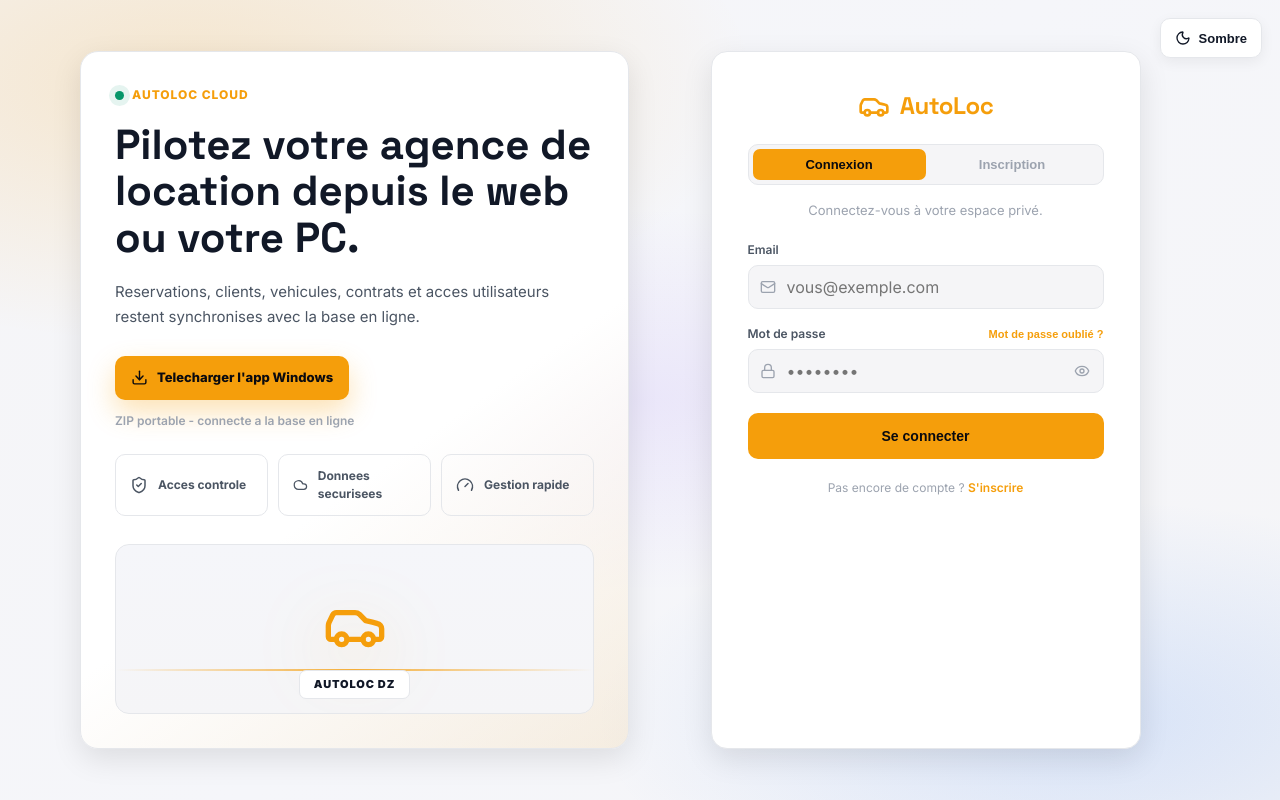
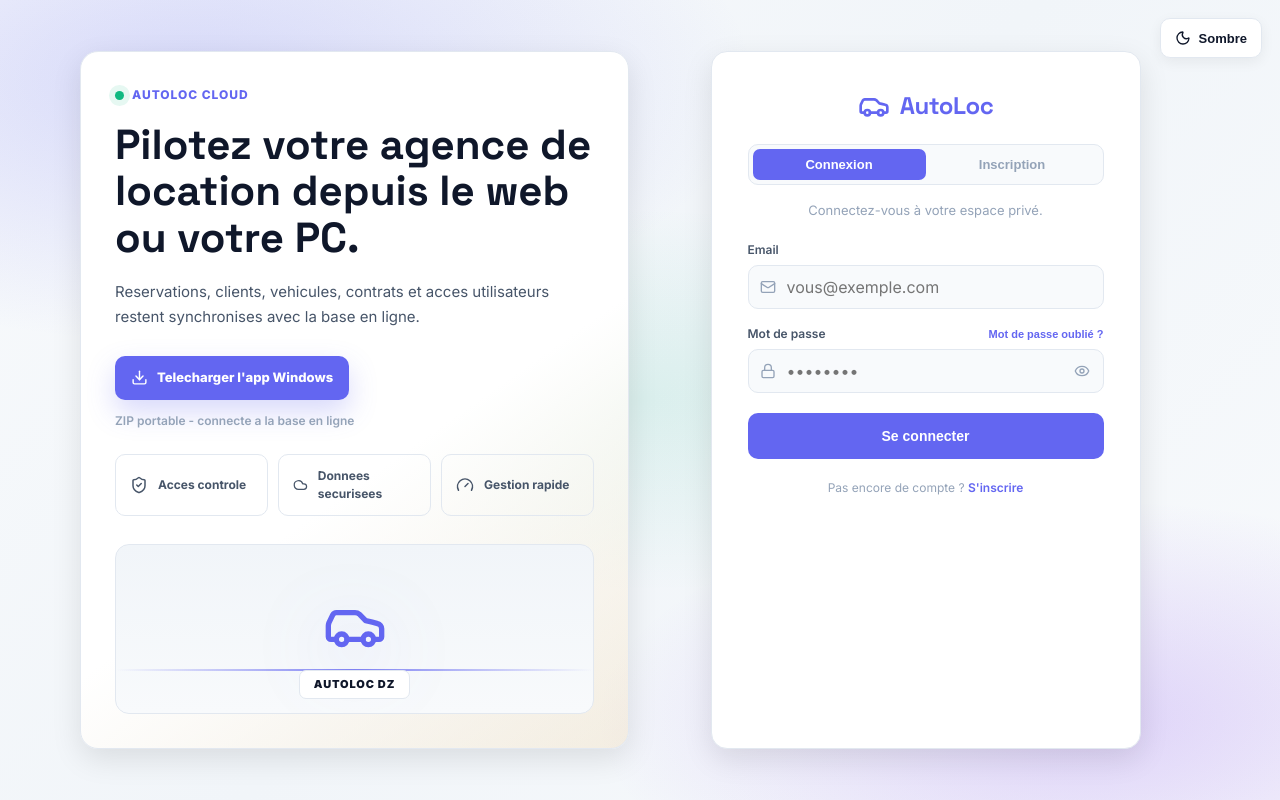
Before and after one commit to islam-ch001/autoloc, a React (Vite) app: page /login in a window 1280 px wide. Built offline with nearby package versions, Linux system fonts and the light colour scheme; no server answers.

Commit message:
feat(theme): nouvelle palette Indigo/Violet/Emeraude (Supabase-style)

```diff
--- a/src/App.jsx
+++ b/src/App.jsx
@@ -90,7 +90,7 @@ function AppShell() {
           <h2 style={{ fontFamily: "'Space Grotesk', sans-serif", fontSize: 20, marginBottom: 8, color: 'var(--text)' }}>Impossible de joindre l'API</h2>
           <p style={{ color: 'var(--text-2)', fontSize: 13, marginBottom: 20, lineHeight: 1.6 }}>Le serveur backend est peut-être en démarrage. Attendez 30 secondes et réessayez.</p>
           <p style={{ color: 'var(--danger)', fontSize: 12, marginBottom: 20, background: 'var(--danger-soft)', padding: '8px 12px', borderRadius: 8 }}>{error}</p>
-          <button onClick={reload} style={{ background: 'var(--primary)', color: '#0a0a0f', border: 'none', padding: '10px 24px', borderRadius: 8, fontWeight: 600, cursor: 'pointer', fontSize: 14 }}>Réessayer</button>
+          <button onClick={reload} style={{ background: 'var(--primary)', color: '#ffffff', border: 'none', padding: '10px 24px', borderRadius: 8, fontWeight: 600, cursor: 'pointer', fontSize: 14 }}>Réessayer</button>
         </div>
       </div>
     );
--- a/src/index.css
+++ b/src/index.css
@@ -1,34 +1,35 @@
 @import url('https://fonts.googleapis.com/css2?family=Inter:wght@400;500;600;700;800;900&family=Space+Grotesk:wght@500;600;700&family=Cairo:wght@400;500;600;700;800&display=swap');
 
 :root {
-  --bg: #0a0a0f;
-  --bg-2: #12121a;
-  --surface: #1a1a28;
-  --surface-2: #22223a;
-  --surface-3: #2a2a42;
-  --border: #2a2a3e;
-  --border-2: #363650;
+  /* === MODE SOMBRE — palette Indigo/Violet/Émeraude === */
+  --bg: #09090B;            /* Noir Zinc profond */
+  --bg-2: #111114;
+  --surface: #18181B;
+  --surface-2: #27272A;
+  --surface-3: #3F3F46;
+  --border: #27272A;
+  --border-2: #3F3F46;
 
-  --text: #f0f0f5;
-  --text-2: #b0b0c0;
-  --text-3: #707088;
+  --text: #FAFAFA;
+  --text-2: #A1A1AA;
+  --text-3: #71717A;
 
-  --primary: #f59e0b;
-  --primary-dark: #d97706;
-  --primary-soft: rgba(245, 158, 11, 0.12);
-  --primary-glow: rgba(245, 158, 11, 0.25);
+  --primary: #6366F1;       /* Indigo */
+  --primary-dark: #4F46E5;
+  --primary-soft: rgba(99, 102, 241, 0.14);
+  --primary-glow: rgba(99, 102, 241, 0.30);
 
-  --accent: #3b82f6;
-  --accent-soft: rgba(59, 130, 246, 0.12);
+  --accent: #7C3AED;        /* Violet */
+  --accent-soft: rgba(124, 58, 237, 0.14);
 
-  --success: #10b981;
-  --success-soft: rgba(16, 185, 129, 0.12);
-  --warning: #f59e0b;
-  --warning-soft: rgba(245, 158, 11, 0.12);
-  --danger: #ef4444;
-  --danger-soft: rgba(239, 68, 68, 0.12);
-  --purple: #8b5cf6;
-  --purple-soft: rgba(139, 92, 246, 0.12);
+  --success: #10B981;       /* Émeraude */
+  --success-soft: rgba(16, 185, 129, 0.14);
+  --warning: #F59E0B;
+  --warning-soft: rgba(245, 158, 11, 0.14);
+  --danger: #EF4444;
+  --danger-soft: rgba(239, 68, 68, 0.14);
+  --purple: #7C3AED;
+  --purple-soft: rgba(124, 58, 237, 0.14);
 
   --radius-sm: 8px;
   --radius: 12px;
@@ -40,35 +41,35 @@
   --shadow-lg: 0 8px 40px rgba(0, 0, 0, 0.4);
 }
 
-/* === Mode clair === */
+/* === MODE CLAIR — palette Indigo/Violet/Émeraude === */
 :root[data-theme="light"] {
-  --bg: #f5f5f7;
-  --bg-2: #ffffff;
-  --surface: #ffffff;
-  --surface-2: #f5f6fa;
-  --surface-3: #eceef5;
-  --border: #e5e7eb;
-  --border-2: #d1d5db;
+  --bg: #F8FAFC;            /* Gris Ardoise très clair */
+  --bg-2: #FFFFFF;
+  --surface: #FFFFFF;
+  --surface-2: #F1F5F9;
+  --surface-3: #E2E8F0;
+  --border: #E2E8F0;
+  --border-2: #CBD5E1;
 
-  --text: #111827;
-  --text-2: #4b5563;
-  --text-3: #9ca3af;
+  --text: #0F172A;
+  --text-2: #475569;
+  --text-3: #94A3B8;
 
-  --primary: #f59e0b;
-  --primary-dark: #d97706;
-  --primary-soft: rgba(245, 158, 11, 0.15);
-  --primary-glow: rgba(245, 158, 11, 0.30);
+  --primary: #6366F1;       /* Indigo */
+  --primary-dark: #4F46E5;
+  --primary-soft: rgba(99, 102, 241, 0.10);
+  --primary-glow: rgba(99, 102, 241, 0.25);
 
-  --accent: #2563eb;
-  --accent-soft: rgba(37, 99, 235, 0.10);
+  --accent: #7C3AED;        /* Violet */
+  --accent-soft: rgba(124, 58, 237, 0.10);
 
-  --success: #059669;
-  --success-soft: rgba(5, 150, 105, 0.10);
-  --warning: #d97706;
-  --warning-soft: rgba(217, 119, 6, 0.10);
-  --danger: #dc2626;
+  --success: #10B981;       /* Émeraude */
+  --success-soft: rgba(16, 185, 129, 0.10);
+  --warning: #F59E0B;
+  --warning-soft: rgba(245, 158, 11, 0.10);
+  --danger: #DC2626;
   --danger-soft: rgba(220, 38, 38, 0.10);
-  --purple: #7c3aed;
+  --purple: #7C3AED;
   --purple-soft: rgba(124, 58, 237, 0.10);
 
   --shadow: 0 4px 14px rgba(0, 0, 0, 0.06);
@@ -139,7 +140,7 @@ html, body, #root {
 .logo-icon svg {
   width: 22px;
   height: 22px;
-  color: #0a0a0f;
+  color: #ffffff;
 }
 
 .logo-text {
@@ -199,7 +200,7 @@ html, body, #root {
 .nav-item.active {
   background: var(--primary-soft);
   color: var(--primary);
-  border-color: rgba(245, 158, 11, 0.15);
+  border-color: rgba(99, 102, 241, 0.20);
 }
 
 .nav-item.active::before {
@@ -226,7 +227,7 @@ html, body, #root {
   height: 20px;
   padding: 0 6px;
   background: var(--primary);
-  color: #0a0a0f;
+  color: #ffffff;
   border-radius: 10px;
   font-size: 11px;
   font-weight: 700;
@@ -307,7 +308,7 @@ html, body, #root {
 
 .btn-primary {
   background: linear-gradient(135deg, var(--primary), var(--primary-dark));
-  color: #0a0a0f;
+  color: #ffffff;
   border: none;
   box-shadow: 0 4px 16px var(--primary-glow);
 }
@@ -473,7 +474,7 @@ tbody tr:last-child td { border-bottom: none; }
 .filter-btn.active {
   background: var(--primary-soft);
   color: var(--primary);
-  border-color: rgba(245, 158, 11, 0.2);
+  border-color: rgba(99, 102, 241, 0.25);
 }
 
 .modal-overlay {
@@ -989,7 +990,7 @@ img, video { max-width: 100%; height: auto; }
     background: linear-gradient(160deg,
       var(--surface) 0%,
       var(--bg-2) 45%,
-      rgba(245,158,11,0.18) 100%) !important;
+      rgba(99,102,241,0.22) 100%) !important;
     box-shadow: 0 12px 32px rgba(0,0,0,0.25) !important;
     text-align: left;
     position: relative;
--- a/src/pages/Login.jsx
+++ b/src/pages/Login.jsx
@@ -402,9 +402,9 @@ const styles = {
   shell: {
     minHeight: '100vh',
     background: `
-      radial-gradient(ellipse 80% 60% at 15% 10%, rgba(245,158,11,0.18) 0%, transparent 55%),
-      radial-gradient(ellipse 70% 50% at 85% 90%, rgba(59,130,246,0.16) 0%, transparent 55%),
-      radial-gradient(ellipse 60% 40% at 50% 50%, rgba(139,92,246,0.10) 0%, transparent 60%),
+      radial-gradient(ellipse 80% 60% at 15% 10%, rgba(99,102,241,0.22) 0%, transparent 55%),
+      radial-gradient(ellipse 70% 50% at 85% 90%, rgba(124,58,237,0.20) 0%, transparent 55%),
+      radial-gradient(ellipse 60% 40% at 50% 50%, rgba(16,185,129,0.10) 0%, transparent 60%),
       linear-gradient(135deg, var(--bg) 0%, var(--surface-2) 50%, var(--bg) 100%)
     `,
     display: 'grid',
@@ -440,7 +440,7 @@ const styles = {
   heroTitle: { fontFamily: "'Space Grotesk', sans-serif", fontSize: 'clamp(24px, 5vw, 42px)', lineHeight: 1.1, letterSpacing: 0, color: 'var(--text)', maxWidth: 560, margin: 0 },
   heroText: { color: 'var(--text-2)', fontSize: 15, lineHeight: 1.7, maxWidth: 520, margin: '18px 0 0' },
   heroActions: { display: 'flex', alignItems: 'center', gap: 12, flexWrap: 'wrap', marginTop: 26 },
-  downloadButton: { display: 'inline-flex', alignItems: 'center', justifyContent: 'center', gap: 9, minHeight: 44, padding: '0 16px', borderRadius: 10, background: 'var(--primary)', color: '#0a0a0f', textDecoration: 'none', fontWeight: 800, fontSize: 13, boxShadow: '0 12px 28px var(--primary-glow)' },
+  downloadButton: { display: 'inline-flex', alignItems: 'center', justifyContent: 'center', gap: 9, minHeight: 44, padding: '0 16px', borderRadius: 10, background: 'var(--primary)', color: '#ffffff', textDecoration: 'none', fontWeight: 800, fontSize: 13, boxShadow: '0 12px 28px var(--primary-glow)' },
   downloadMeta: { color: 'var(--text-3)', fontSize: 12, fontWeight: 600 },
   featureGrid: { display: 'grid', gridTemplateColumns: 'repeat(auto-fit, minmax(130px, 1fr))', gap: 10, marginTop: 24, marginBottom: 28 },
   featureItem: { minHeight: 58, display: 'flex', alignItems: 'center', gap: 10, padding: '12px 14px', border: '1px solid var(--border)', borderRadius: 10, background: 'rgba(255,255,255,0.03)', color: 'var(--text-2)', fontSize: 12, fontWeight: 700 },
@@ -453,7 +453,7 @@ const styles = {
   brand: { fontFamily: "'Space Grotesk', sans-serif", fontSize: 24, fontWeight: 800, color: 'var(--primary)', letterSpacing: -0.5 },
   tabs: { display: 'flex', background: 'var(--bg)', padding: 4, borderRadius: 10, border: '1px solid var(--border)' },
   tab: { flex: 1, padding: '8px 12px', background: 'transparent', border: 'none', color: 'var(--text-3)', fontWeight: 600, fontSize: 13, cursor: 'pointer', borderRadius: 7 },
-  tabActive: { background: 'var(--primary)', color: '#0a0a0f' },
+  tabActive: { background: 'var(--primary)', color: '#ffffff' },
   subtitle: { margin: 0, fontSize: 13, color: 'var(--text-3)', textAlign: 'center', marginBottom: 4 },
   field: { display: 'flex', flexDirection: 'column', gap: 6 },
   label: { fontSize: 12, fontWeight: 600, color: 'var(--text-2)' },
@@ -466,7 +466,7 @@ const styles = {
     display: 'flex', alignItems: 'center', justifyContent: 'center',
   },
   input: { width: '100%', padding: '11px 14px 11px 38px', background: 'var(--bg)', border: '1px solid var(--border)', borderRadius: 10, color: 'var(--text)', fontSize: 14, fontFamily: 'inherit', outline: 'none', boxSizing: 'border-box' },
-  button: { padding: '12px 16px', borderRadius: 10, border: 'none', cursor: 'pointer', background: 'var(--primary)', color: '#0a0a0f', fontWeight: 700, fontSize: 14, display: 'inline-flex', alignItems: 'center', justifyContent: 'center', gap: 8, marginTop: 4 },
+  button: { padding: '12px 16px', borderRadius: 10, border: 'none', cursor: 'pointer', background: 'var(--primary)', color: '#ffffff', fontWeight: 700, fontSize: 14, display: 'inline-flex', alignItems: 'center', justifyContent: 'center', gap: 8, marginTop: 4 },
   error: { padding: '10px 12px', background: 'var(--danger-soft)', border: '1px solid rgba(239,68,68,0.25)', color: 'var(--danger)', borderRadius: 10, fontSize: 13 },
   footer: { textAlign: 'center', fontSize: 12, color: 'var(--text-3)', margin: 0, paddingTop: 4 },
   link: { color: 'var(--primary)', textDecoration: 'none', fontWeight: 600, cursor: 'pointer' },
```
